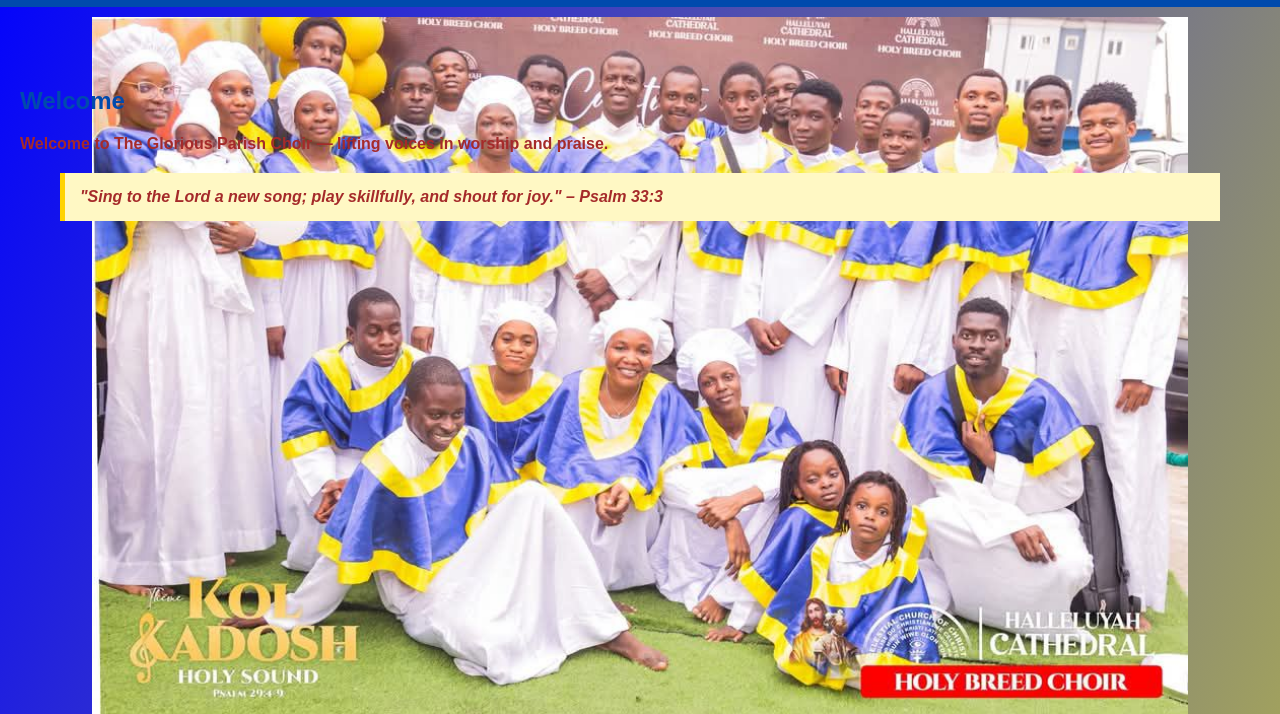
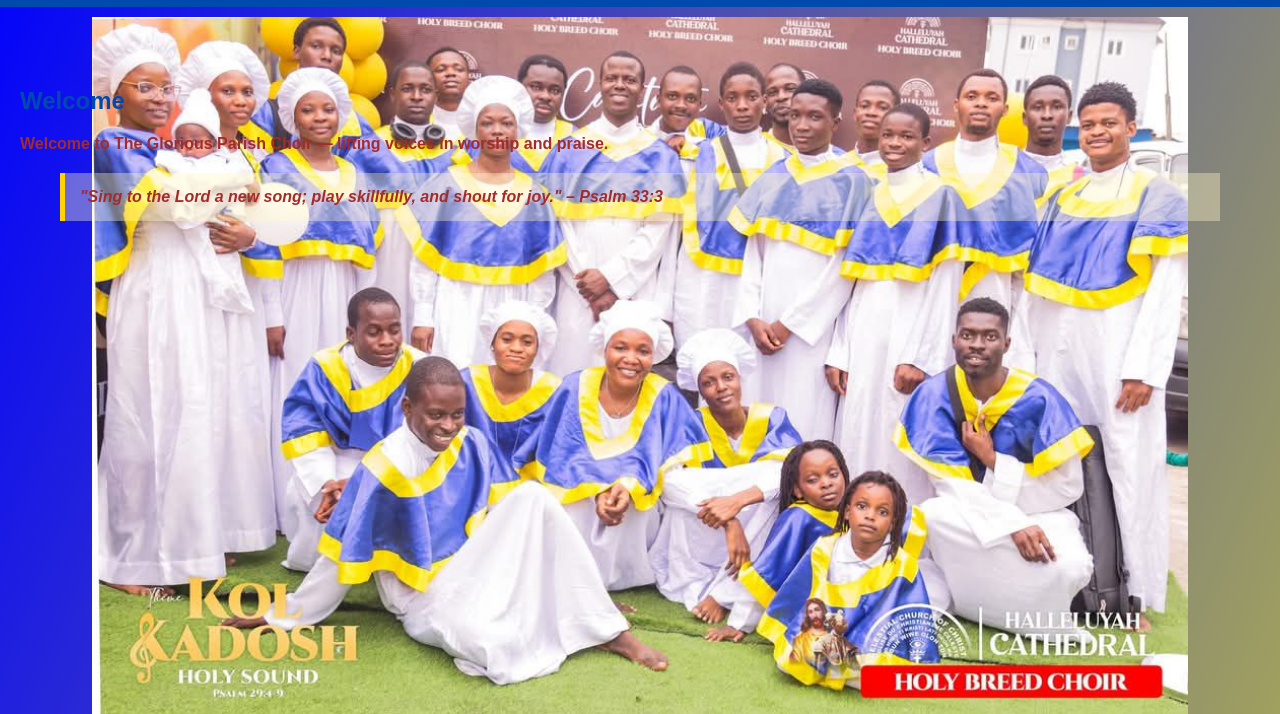
Before and after one commit to OLADIPUPO802/The-Glorious-Parish, a plain HTML site: page index.html in a window 1280 px wide. Shown: the part 111-825 px from the top of the page. Drawn offline with Linux system fonts and the light colour scheme.

Commit message:
Update portfolioproject.css

```diff
--- a/portfolioproject.css
+++ b/portfolioproject.css
@@ -51,7 +51,7 @@ h2 {
 blockquote {
     margin-top: 20px;
     padding: 15px;
-    background: #fff8c4; /* soft yellow */
+    background:  rgba(255, 248, 196, 0.377); /* soft yellow */
     border-left: 5px solid #ffd300;
     font-style: italic;
 }
```
